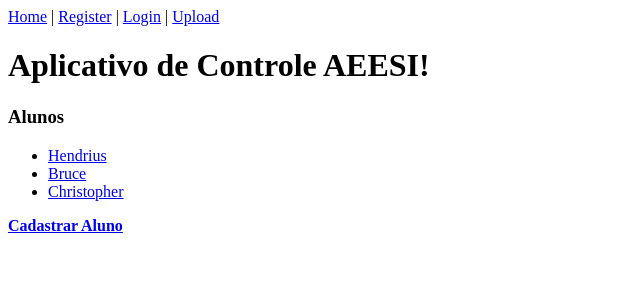
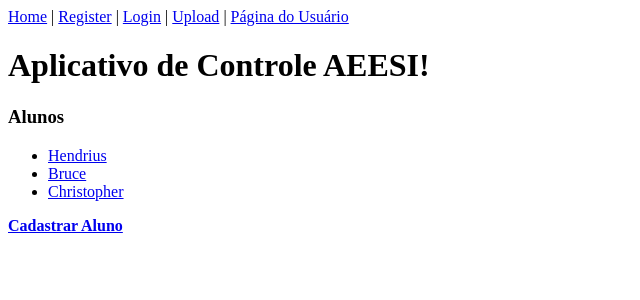
Before and after one commit to oondels/web-app-institutoAeesi, a Flask app: page / in a window 1280 px wide. Shown: the top 300 px of the page, without its empty margins (0-640 px from the left). Run offline with Flask 3, Linux system fonts and the light colour scheme; some libraries are stand-ins or nearby versions.

Commit message:
botão pagina usuario

```diff
--- a/templates/navigation.html
+++ b/templates/navigation.html
@@ -14,6 +14,8 @@
         <a href="{{ url_for('login') }}">Login</a>
         |
         <a href="{{ url_for('upload_files') }}">Upload</a>
+        |
+        <a href="{{url_for('user_page',user_id=1)}}">Página do Usuário</a>
     </div>
 
     <h1>Aplicativo de Controle AEESI!</h1>
```
